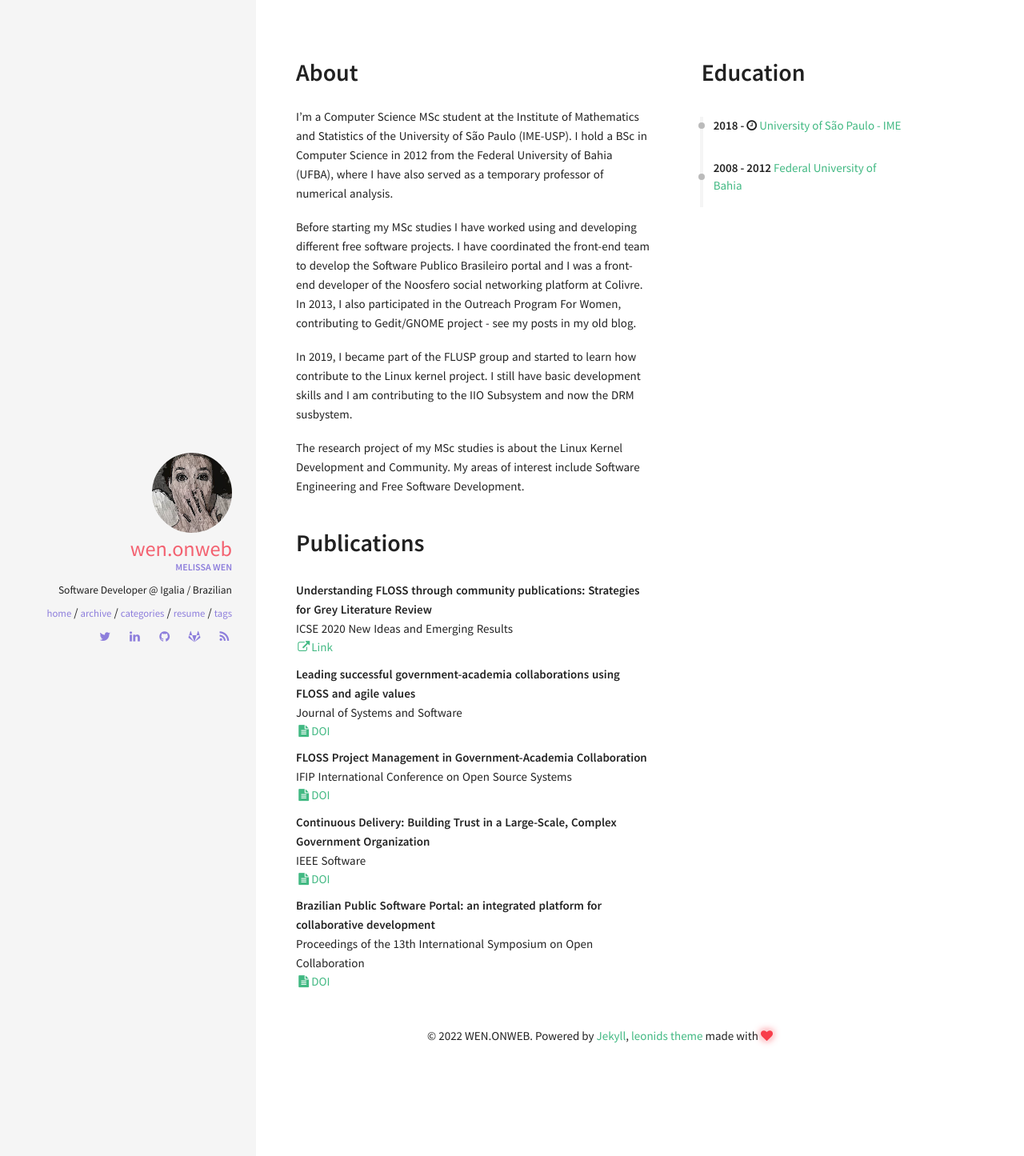
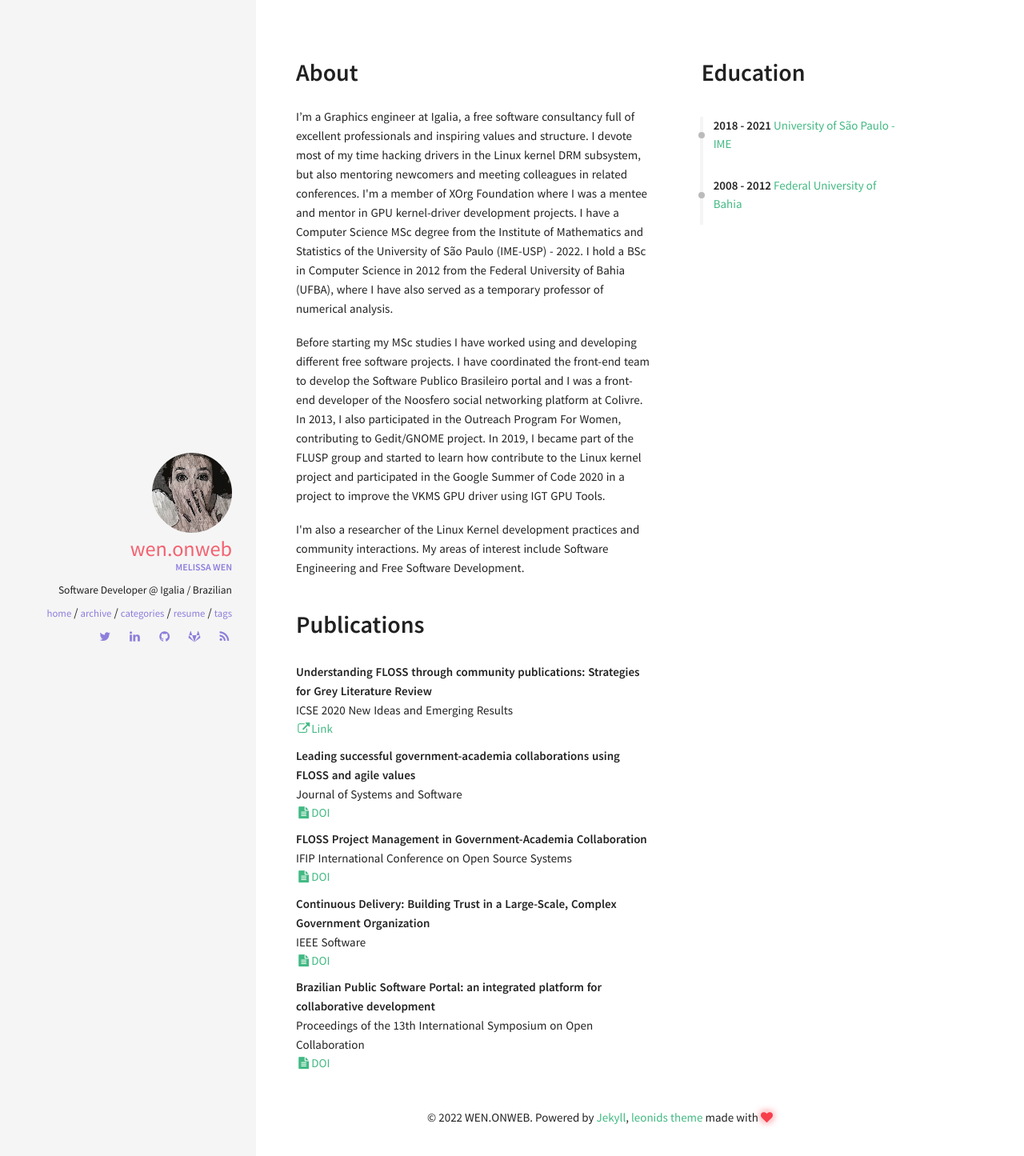
Before and after one commit to melissawen/melissawen.github.io, a Jekyll site: the page built from resume.html, in a window 1280 px wide. Shown: the top 1445 px of the page at 80% size. Built offline with Jekyll 4.4.1, drawn with Linux system fonts in a browser that asks for light colours.

Commit message:
Update resume

```diff
--- a/_data/index/education.yml
+++ b/_data/index/education.yml
@@ -1,8 +1,9 @@
 - name: University of São Paulo - IME
   link: https://www.ime.usp.br/en
-  date: 2018 - <i class="fa fa-clock-o" aria-hidden="true" title="Until Now"></i>
-  descr: MsC in Computer Science (expected graduation in 2020)
+  date: 2018 - 2021
+  descr: MSc in Computer Science
 
 - name: Federal University of Bahia
   link: https://www.ufba.br/
   date: 2008 - 2012
+  descr: BSc in Computer Science
--- a/_includes/sections/about.html
+++ b/_includes/sections/about.html
@@ -2,15 +2,13 @@
 
 <div>
 <p>
-I’m a Computer Science MSc student at the Institute of Mathematics and Statistics of the University of São Paulo (IME-USP). I hold a BSc in Computer Science in 2012 from the Federal University of Bahia (UFBA), where I have also served as a temporary professor of numerical analysis.
+I’m a Graphics engineer at Igalia, a free software consultancy full of excellent professionals and inspiring values and structure. I devote most of my time hacking drivers in the Linux kernel DRM subsystem, but also mentoring newcomers and meeting colleagues in related conferences. I'm a member of XOrg Foundation where I was a mentee and mentor in GPU kernel-driver development projects. I have a Computer Science MSc degree from the Institute of Mathematics and Statistics of the University of São Paulo (IME-USP) - 2022. I hold a BSc in Computer Science in 2012 from the Federal University of Bahia (UFBA), where I have also served as a temporary professor of numerical analysis.
 </p>
 <p>
-Before starting my MSc studies I have worked using and developing different free software projects. I have coordinated the front-end team to develop the Software Publico Brasileiro portal and I was a front-end developer of the Noosfero social networking platform at Colivre. In 2013, I also participated in the Outreach Program For Women, contributing to Gedit/GNOME project - see my posts in my old blog.
+Before starting my MSc studies I have worked using and developing different free software projects. I have coordinated the front-end team to develop the Software Publico Brasileiro portal and I was a front-end developer of the Noosfero social networking platform at Colivre. In 2013, I also participated in the Outreach Program For Women, contributing to Gedit/GNOME project.
+In 2019, I became part of the FLUSP group and started to learn how contribute to the Linux kernel project and participated in the Google Summer of Code 2020 in a project to improve the VKMS GPU driver using IGT GPU Tools.
 </p>
 <p>
-In 2019, I became part of the FLUSP group and started to learn how contribute to the Linux kernel project. I still have basic development skills and I am contributing to the IIO Subsystem and now the DRM susbystem.
-</p>
-<p>
-The research project of my MSc studies is about the Linux Kernel Development and Community. My areas of interest include Software Engineering and Free Software Development.
+I'm also a researcher of the Linux Kernel development practices and community interactions. My areas of interest include Software Engineering and Free Software Development.
 </p>
 </div>
```
